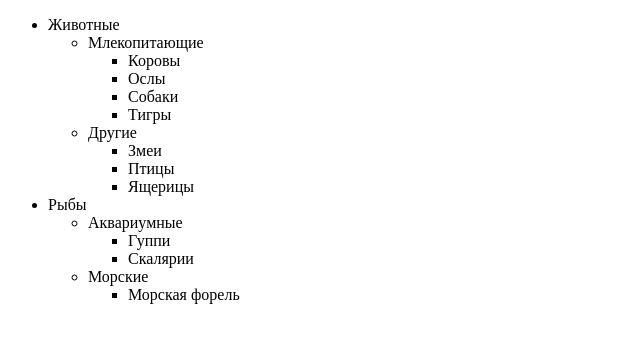
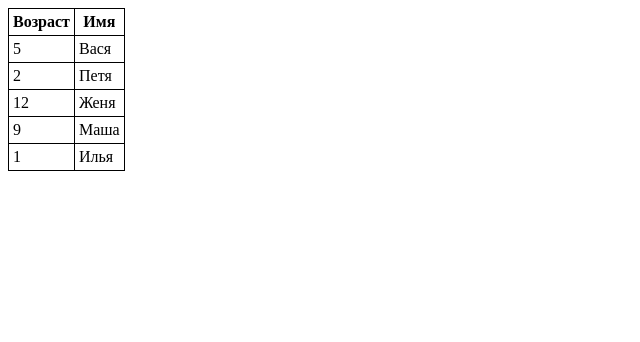
Before and after one commit to SITARNET/JavaScript, a plain HTML site: page index.html in a window 1280 px wide. Shown: the whole page, without its empty margins (0-640 px from the left). Drawn offline with Linux system fonts and the light colour scheme.

Commit message:
Lesson 9. Task 3

```diff
--- a/css/style.css
+++ b/css/style.css
@@ -136,10 +136,24 @@
 /*    cursor: pointer;*/
 /*}*/
 
-.tree span:hover {
-    font-weight: bold;
+/*.tree span:hover {*/
+/*    font-weight: bold;*/
+/*}*/
+
+/*.tree span {*/
+/*    cursor: pointer;*/
+/*}*/
+
+table {
+    border-collapse: collapse;
 }
-
-.tree span {
+th, td {
+    border: 1px solid black;
+    padding: 4px;
+}
+th {
     cursor: pointer;
 }
+th:hover {
+    background: yellow;
+}
--- a/index.html
+++ b/index.html
@@ -129,42 +129,73 @@
 
 <!--Task 1-->
 
-<ul class="tree" id="tree">
-    <li>Животные
-        <ul>
-            <li>Млекопитающие
-                <ul>
-                    <li>Коровы</li>
-                    <li>Ослы</li>
-                    <li>Собаки</li>
-                    <li>Тигры</li>
-                </ul>
-            </li>
-            <li>Другие
-                <ul>
-                    <li>Змеи</li>
-                    <li>Птицы</li>
-                    <li>Ящерицы</li>
-                </ul>
-            </li>
-        </ul>
-    </li>
-    <li>Рыбы
-        <ul>
-            <li>Аквариумные
-                <ul>
-                    <li>Гуппи</li>
-                    <li>Скалярии</li>
-                </ul>
-            </li>
-            <li>Морские
-                <ul>
-                    <li>Морская форель</li>
-                </ul>
-            </li>
-        </ul>
-    </li>
-</ul>
+<!--<ul class="tree" id="tree">-->
+<!--    <li>Животные-->
+<!--        <ul>-->
+<!--            <li>Млекопитающие-->
+<!--                <ul>-->
+<!--                    <li>Коровы</li>-->
+<!--                    <li>Ослы</li>-->
+<!--                    <li>Собаки</li>-->
+<!--                    <li>Тигры</li>-->
+<!--                </ul>-->
+<!--            </li>-->
+<!--            <li>Другие-->
+<!--                <ul>-->
+<!--                    <li>Змеи</li>-->
+<!--                    <li>Птицы</li>-->
+<!--                    <li>Ящерицы</li>-->
+<!--                </ul>-->
+<!--            </li>-->
+<!--        </ul>-->
+<!--    </li>-->
+<!--    <li>Рыбы-->
+<!--        <ul>-->
+<!--            <li>Аквариумные-->
+<!--                <ul>-->
+<!--                    <li>Гуппи</li>-->
+<!--                    <li>Скалярии</li>-->
+<!--                </ul>-->
+<!--            </li>-->
+<!--            <li>Морские-->
+<!--                <ul>-->
+<!--                    <li>Морская форель</li>-->
+<!--                </ul>-->
+<!--            </li>-->
+<!--        </ul>-->
+<!--    </li>-->
+<!--</ul>-->
+
+<table id="grid">
+    <thead>
+    <tr>
+        <th data-type="number">Возраст</th>
+        <th data-type="string">Имя</th>
+    </tr>
+    </thead>
+    <tbody>
+    <tr>
+        <td>5</td>
+        <td>Вася</td>
+    </tr>
+    <tr>
+        <td>2</td>
+        <td>Петя</td>
+    </tr>
+    <tr>
+        <td>12</td>
+        <td>Женя</td>
+    </tr>
+    <tr>
+        <td>9</td>
+        <td>Маша</td>
+    </tr>
+    <tr>
+        <td>1</td>
+        <td>Илья</td>
+    </tr>
+    </tbody>
+</table>
 
 <script src="js/lesson_9.js"></script>
 </body>
--- a/js/lesson_9.js
+++ b/js/lesson_9.js
@@ -435,21 +435,68 @@
 // поместить все текстовые узлы в элемент <span>
 // он занимает только то место, которое необходимо для текста
 
-for (let li of tree.querySelectorAll('li')) {
-    let span = document.createElement('span'); // создаём елемент span в li
-    li.prepend(span); // вставляем в начало
-    span.append(span.nextSibling); // поместить текстовый узел внутрь элемента <span>
-}
+// for (let li of tree.querySelectorAll('li')) {
+//     let span = document.createElement('span'); // создаём елемент span в li
+//     li.prepend(span); // вставляем в начало
+//     span.append(span.nextSibling); // поместить текстовый узел внутрь элемента <span>
+// }
+//
+// //  ловим клики на всём дереве
+// tree.onclick = function(event) {
+//
+//     if (event.target.tagName != 'SPAN') {
+//         return;
+//     }
+//
+//     let childrenContainer = event.target.parentNode.querySelector('ul');
+//     if (!childrenContainer) return; // нет детей
+//
+//     childrenContainer.hidden = !childrenContainer.hidden;
+// }
 
-//  ловим клики на всём дереве
-tree.onclick = function(event) {
+// Task 3
 
-    if (event.target.tagName != 'SPAN') {
-        return;
+// Сортируемая таблица
+
+// Сделать таблицу сортируемой: при клике на элемент <th> строки таблицы должны сортироваться по соответствующему столбцу.
+// Таблица может быть большой, с любым числом строк и столбцов.
+// Каждый элемент <th> имеет атрибут data-type:
+
+
+grid.onclick = function(e) {
+    if (e.target.tagName != 'TH') return;
+
+    let th = e.target;
+    // если ячейка TH, тогда сортировать
+    // cellIndex - это номер ячейки th:
+    //   0 для первого столбца
+    //   1 для второго и т.д.
+    sortGrid(th.cellIndex, th.dataset.type);
+};
+
+function sortGrid(colNum, type) {
+    let tbody = grid.querySelector('tbody');
+
+    let rowsArray = Array.from(tbody.rows);
+
+    // compare(a, b) сравнивает две строки, нужен для сортировки
+    let compare;
+
+    switch (type) {
+        case 'number':
+            compare = function(rowA, rowB) {
+                return rowA.cells[colNum].innerHTML - rowB.cells[colNum].innerHTML;
+            };
+            break;
+        case 'string':
+            compare = function(rowA, rowB) {
+                return rowA.cells[colNum].innerHTML > rowB.cells[colNum].innerHTML ? 1 : -1;
+            };
+            break;
     }
 
-    let childrenContainer = event.target.parentNode.querySelector('ul');
-    if (!childrenContainer) return; // нет детей
+    // сортировка
+    rowsArray.sort(compare);
 
-    childrenContainer.hidden = !childrenContainer.hidden;
+    tbody.append(...rowsArray);
 }
```
